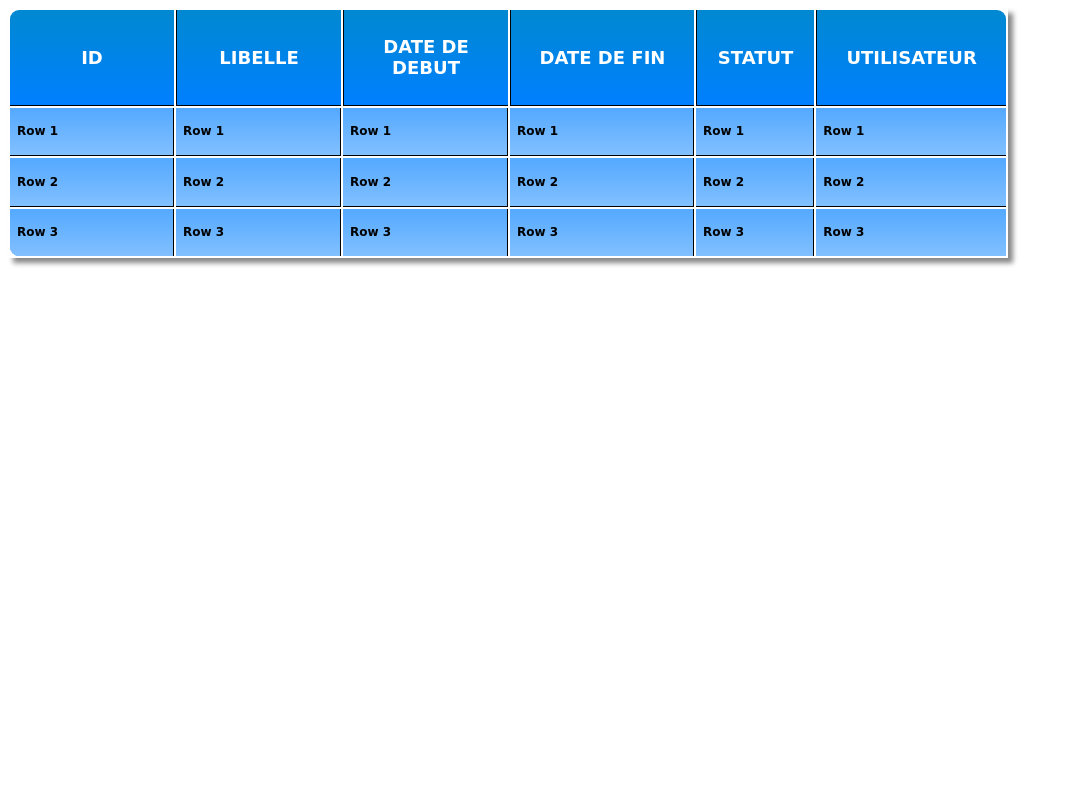
After one commit to kevin62/GDC, a PHP site: page /Vues/View_Command.html in a window 1280 px wide. The commit adds this page. Shown: the whole page, without its empty margins (0-1069 px from the left). Run offline with PHP 8.4, Linux system fonts and the light colour scheme.

Commit message:
table commands

```diff
--- /dev/null
+++ b/Vues/View_Command.html
@@ -0,0 +1,96 @@
+<html>
+
+	<head>
+		<link rel="stylesheet" href="tableCMD.css" type="text/css"/>
+	</head>
+
+	<body>
+
+		<div class="TABLE" style="width:1000px;height:250px;">
+			<table >
+				<tr>
+					<td width=150px>
+						ID
+					</td>
+					<td width=150px >
+						LIBELLE
+					</td>
+					<td width=150px>
+						DATE DE DEBUT
+					</td>
+					<td>
+						DATE DE FIN
+					</td>
+					<td>
+						STATUT
+					</td>
+					<td>
+						UTILISATEUR
+					</td>
+				</tr>
+				<tr>
+					<td >
+						Row 1
+					</td>
+					<td>
+						Row 1
+					</td>
+					<td>
+						Row 1
+					</td>
+					<td >
+						Row 1
+					</td>
+					<td>
+						Row 1
+					</td>
+					<td>
+						Row 1
+					</td>
+				</tr>
+				<tr>
+					<td >
+						Row 2
+					</td>
+					<td>
+						Row 2
+					</td>
+					<td>
+						Row 2
+					</td>
+					<td >
+						Row 2
+					</td>
+					<td>
+						Row 2
+					</td>
+					<td>
+						Row 2
+					</td>
+				</tr>
+				<tr>
+					<td >
+						Row 3
+					</td>
+					<td>
+						Row 3
+					</td>
+					<td>
+						Row 3
+					</td>
+					<td >
+						Row 3
+					</td>
+					<td>
+						Row 3
+					</td>
+					<td>
+						Row 3
+					</td>
+				</tr>
+			</table>
+		</div>
+
+	</body>
+
+</html>
--- /dev/null
+++ b/Vues/tableCMD.css
@@ -0,0 +1,70 @@
+.TABLE {
+	margin:0px;padding:0px;
+	width:100%;
+	box-shadow: 5px 5px 5px #888888;
+
+}.TABLE table{
+	width:100%;
+	height:100%;
+	margin:0px;padding:0px;
+}
+
+}.TABLE tr:last-child td:last-child {
+	-moz-border-radius-bottomright:9px;
+	-webkit-border-bottom-right-radius:9px;
+	border-bottom-right-radius:9px;
+}.TABLE table tr:first-child td:first-child {
+	-moz-border-radius-topleft:9px;
+	-webkit-border-top-left-radius:9px;
+	border-top-left-radius:9px;
+}.TABLE table tr:first-child td:last-child {
+	-moz-border-radius-topright:9px;
+	-webkit-border-top-right-radius:9px;
+	border-top-right-radius:9px;
+}.TABLE tr:last-child td:first-child{
+	-moz-border-radius-bottomleft:9px;
+	-webkit-border-bottom-left-radius:9px;
+	border-bottom-left-radius:9px;
+}.TABLE tr:hover td{
+	background-color:#82c0ff;
+	background:-o-linear-gradient(bottom, #82c0ff 5%, #56aaff 100%);	background:-webkit-gradient(linear, left top, left bottom, color-stop(0.05, #82c0ff), color-stop(1, #56aaff) );
+	background:-moz-linear-gradient( center top, #82c0ff 5%, #56aaff 100% );
+	filter:progid:DXImageTransform.Microsoft.gradient(startColorstr="#82c0ff", endColorstr="#56aaff");	background: -o-linear-gradient(top,#82c0ff,56aaff);
+}.TABLE tr:first-child td{
+	background:-webkit-gradient( linear, left top, left bottom, color-stop(0.05, #0088d3), color-stop(1, #007fff) );
+	filter:progid:DXImageTransform.Microsoft.gradient(startColorstr="#0069d3", endColorstr="#007fff");	background: -o-linear-gradient(top,#0069d3,007fff);
+	text-align:center;
+	border-width:0px 0px 1px 1px;
+	font-size:18px;
+	font-family:Comic Sans MS;
+	font-weight:bold;
+	color:#ffffff;
+}.TABLE tr:first-child:hover td{
+	background:-o-linear-gradient(bottom, #0069d3 5%, #007fff 100%);	background:-webkit-gradient( linear, left top, left bottom, color-stop(0.05, #0069d3), color-stop(1, #007fff) );
+	background:-moz-linear-gradient( center top, #0069d3 5%, #007fff 100% );
+	filter:progid:DXImageTransform.Microsoft.gradient(startColorstr="#0069d3", endColorstr="#007fff");	background: -o-linear-gradient(top,#0069d3,007fff);
+	background-color:#0069d3;
+}.TABLE tr:first-child td:first-child{
+	border-width:0px 0px 1px 0px;
+}.TABLE tr:first-child td:last-child{
+	border-width:0px 0px 1px 1px;
+}.TABLE td{
+	background:-o-linear-gradient(bottom, #56aaff 5%, #82c0ff 100%);	background:-webkit-gradient( linear, left top, left bottom, color-stop(0.05, #56aaff), color-stop(1, #82c0ff) );
+	background:-moz-linear-gradient( center top, #56aaff 5%, #82c0ff 100% );
+	filter:progid:DXImageTransform.Microsoft.gradient(startColorstr="#56aaff", endColorstr="#82c0ff");	background: -o-linear-gradient(top,#56aaff,82c0ff);
+	background-color:#56aaff;
+	border:1px solid #000000;
+	border-width:0px 1px 1px 0px;
+	text-align:left;
+	padding:7px;
+	font-size:12px;
+	font-family:Comic Sans MS;
+	font-weight:bold;
+	color:#000000;
+}.TABLE tr:last-child td{
+	border-width:0px 1px 0px 0px;
+}.TABLE tr td:last-child{
+	border-width:0px 0px 1px 0px;
+}.TABLE tr:last-child td:last-child{
+	border-width:0px 0px 0px 0px;
+}
```
Also changed, not shown: design.css (+97 -9 lines).
